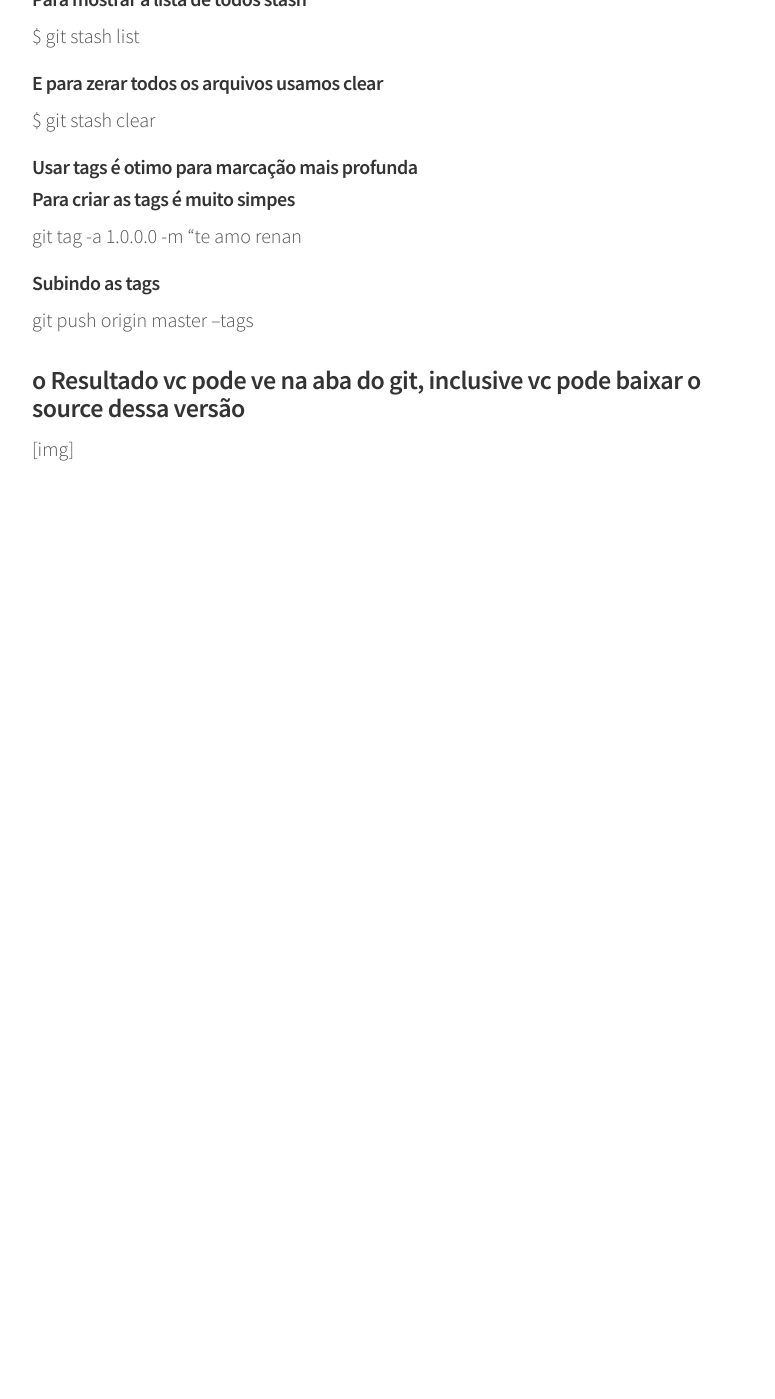
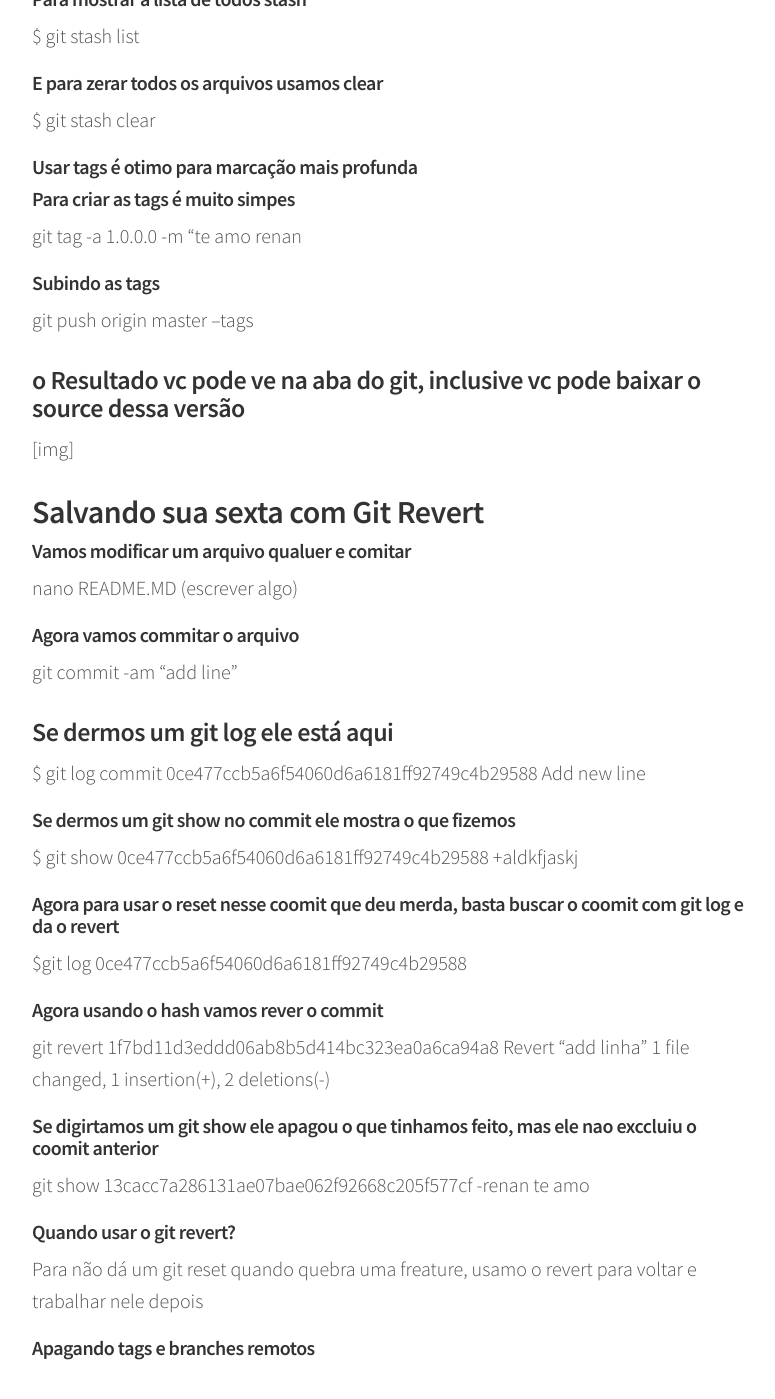
Before and after one commit to indrajithbandara/debug-blog, a Jekyll site: the page built from _posts/2016-11-22-github.md, in a window 1280 px wide and 1400 px high, scrolled down 8587 px. Shown: the whole window, without its empty margins (248-1023 px from the left). Built offline with Jekyll 4.4.1, drawn with Linux system fonts in a browser that asks for light colours; comment, search, counter and statistics services are not loaded; before the commit the page ends 9172 px from its top, so only the background shows below that.

Commit message:
sobe att git

```diff
--- a/_posts/2016-11-22-github.md
+++ b/_posts/2016-11-22-github.md
@@ -371,3 +371,40 @@ git push origin master --tags
 
 ### o Resultado vc pode ve na aba do git, inclusive vc pode baixar o source dessa versão
 [img]
+
+## Salvando sua sexta com Git Revert
+
+##### Vamos modificar um arquivo qualuer e comitar
+nano README.MD (escrever algo)
+
+##### Agora vamos commitar o arquivo
+git commit -am "add line"
+
+### Se dermos um git log ele está aqui
+$ git log
+commit 0ce477ccb5a6f54060d6a6181ff92749c4b29588
+Add new line
+
+
+###### Se dermos um git show no commit ele mostra o que fizemos
+$ git show 0ce477ccb5a6f54060d6a6181ff92749c4b29588
++aldkfjaskj
+
+
+#### Agora para usar o reset nesse coomit que deu merda, basta buscar o coomit com git log e da o revert
+$git log
+0ce477ccb5a6f54060d6a6181ff92749c4b29588
+
+#### Agora usando o hash vamos rever o commit
+git revert 1f7bd11d3eddd06ab8b5d414bc323ea0a6ca94a8
+Revert "add linha"
+1 file changed, 1 insertion(+), 2 deletions(-)
+
+##### Se digirtamos um git show ele apagou o que tinhamos feito, mas ele nao exccluiu o coomit anterior
+git show 13cacc7a286131ae07bae062f92668c205f577cf
+-renan te amo
+
+##### Quando usar o git revert?
+Para não dá um git reset quando quebra uma freature, usamo o revert para voltar e trabalhar nele depois
+
+###### Apagando tags e branches remotos
```
Also changed, not shown: README.md.
